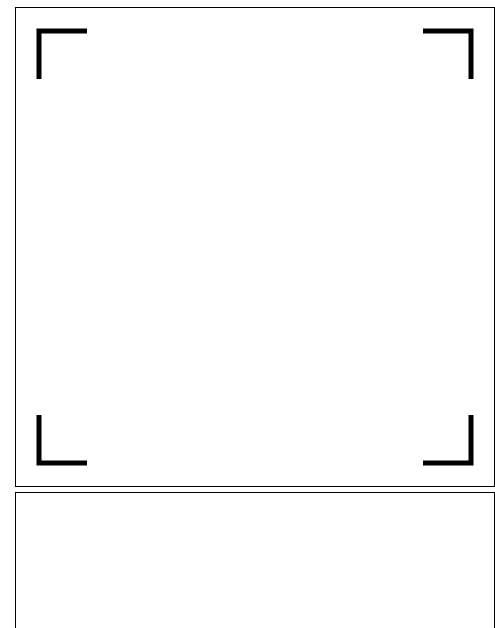
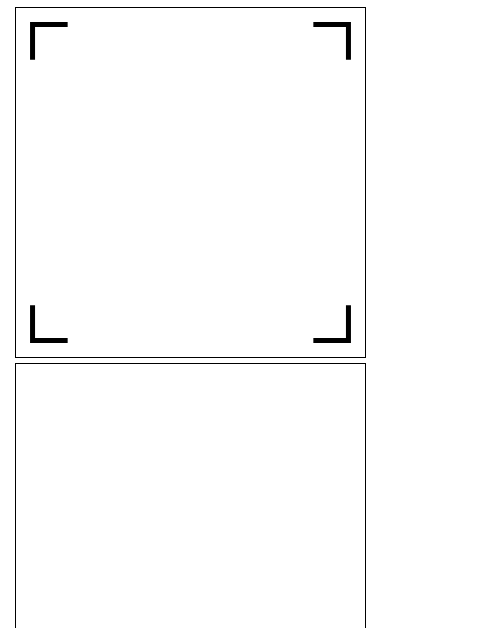
Before and after one commit to taylorjg/sudoku-scanner, a website built with webpack: page src/index.html in a window 390 px wide. Shown: the part 216-844 px from the top of the page, 495 px wide, since content can reach past the window. Built offline with nearby package versions, Linux system fonts and the light colour scheme.

Commit message:
Tweak sizing of video capture for small screens

```diff
--- a/src/index.html
+++ b/src/index.html
@@ -26,9 +26,9 @@
     <div cass="row">
       <h1>Prediction</h1>
       <div>
-        <video id="video"></video>
-        <svg id="guides"></svg>
-        <canvas id="captured-image"></canvas>
+        <video id="video" class="video-dimesions"></video>
+        <svg id="video-guides" class="video-dimesions"></svg>
+        <canvas id="captured-image" class="video-dimesions"></canvas>
       </div>
     </div>
     <div cass="row">
--- a/src/index.js
+++ b/src/index.js
@@ -54,22 +54,21 @@ const createSvgElement = (elementName, additionalAttributes = {}) => {
   return element
 }
 
+const createVideoGuide = d =>
+  createSvgElement('path', { d, class: 'video-guide' })
+
 const drawGuides = () => {
-  const svg = document.getElementById('guides')
+  const svg = document.getElementById('video-guides')
   const w = svg.getBoundingClientRect().width
   const h = svg.getBoundingClientRect().height
   const ix = w * 0.05 // inset x
   const iy = h * 0.05 // inset y
   const ax = w * 0.1 // arm x
   const ay = h * 0.1 // arm y
-  const tl = createSvgElement('path', { d: `M${ix + ax},${iy} h${-ax} v${ay}`, class: 'guide' })
-  const tr = createSvgElement('path', { d: `M${w - ix - ax},${iy} h${ax} v${ay}`, class: 'guide' })
-  const bl = createSvgElement('path', { d: `M${ix + ax},${h - iy} h${-ax} v${-ay}`, class: 'guide' })
-  const br = createSvgElement('path', { d: `M${w - ix - ax},${h - iy} h${ax} v${-ay}`, class: 'guide' })
-  svg.appendChild(tl)
-  svg.appendChild(tr)
-  svg.appendChild(bl)
-  svg.appendChild(br)
+  svg.appendChild(createVideoGuide(`M${ix + ax},${iy} h${-ax} v${ay}`))
+  svg.appendChild(createVideoGuide(`M${w - ix - ax},${iy} h${ax} v${ay}`))
+  svg.appendChild(createVideoGuide(`M${ix + ax},${h - iy} h${-ax} v${-ay}`))
+  svg.appendChild(createVideoGuide(`M${w - ix - ax},${h - iy} h${ax} v${-ay}`))
 }
 
 const initialiseVideoCapture = async () => {
--- a/src/styles.css
+++ b/src/styles.css
@@ -11,27 +11,35 @@
   --video-size: 480px;
 }
 
-#video {
+/* Video dimensions for larger screens */
+.video-dimesions {
   width: var(--video-size);
   height: var(--video-size);
+}
+
+/* Video dimensions for small screens */
+@media (max-width: 768px) {
+  .video-dimesions {
+    width: 90vw;
+    height: 90vw;
+  }
+}
+
+#video {
   position: absolute;
   border: 1px solid black;
 }
 
-#guides {
-  width: var(--video-size);
-  height: var(--video-size);
+#video-guides {
   position: relative;
 }
 
-.guide {
+.video-guide {
   stroke: black;
   stroke-width: 5;
   fill: none;
 }
 
 #captured-image {
-  width: var(--video-size);
-  height: var(--video-size);
   border: 1px solid black;
 }
```
Also changed, not shown: server/api.js (added, +46 -0 lines), server/index.js (+10 -35 lines), README.md.
